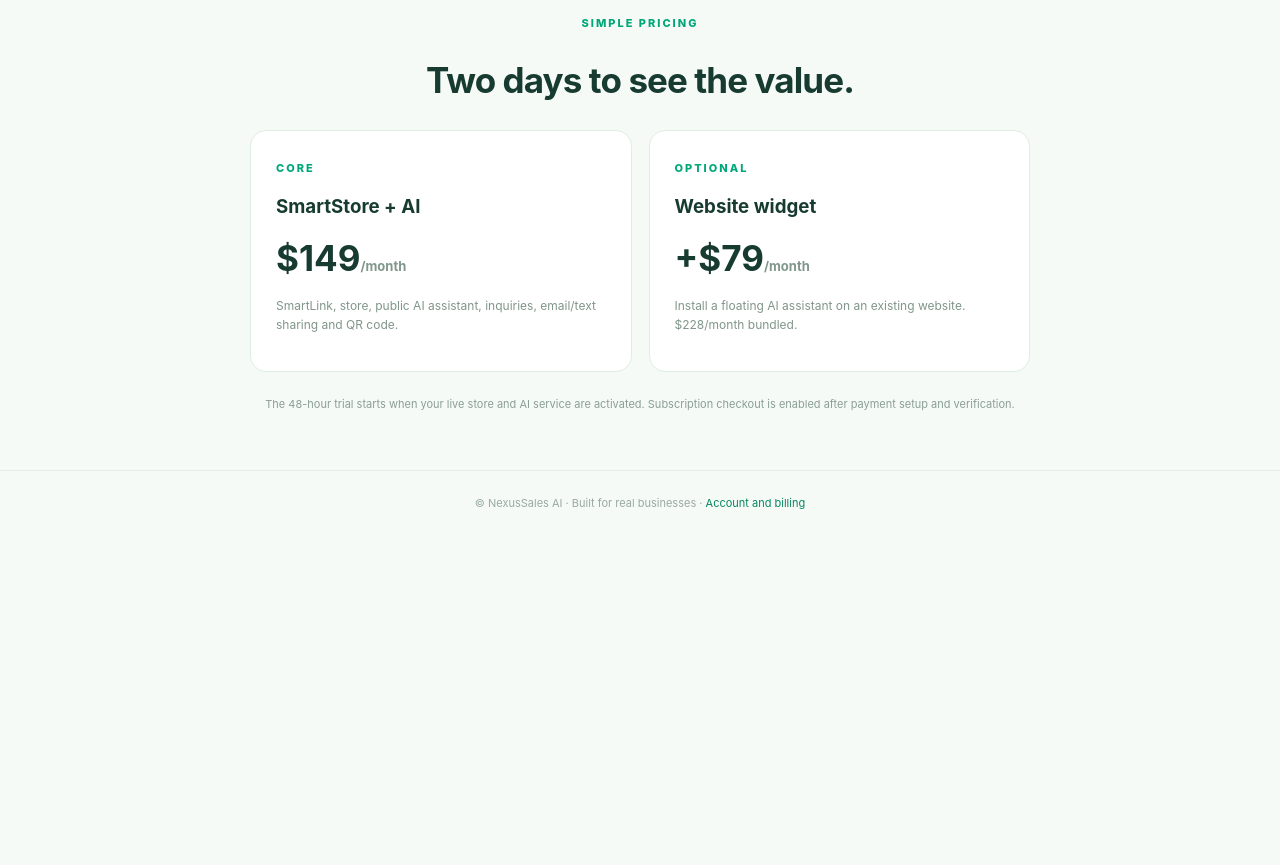
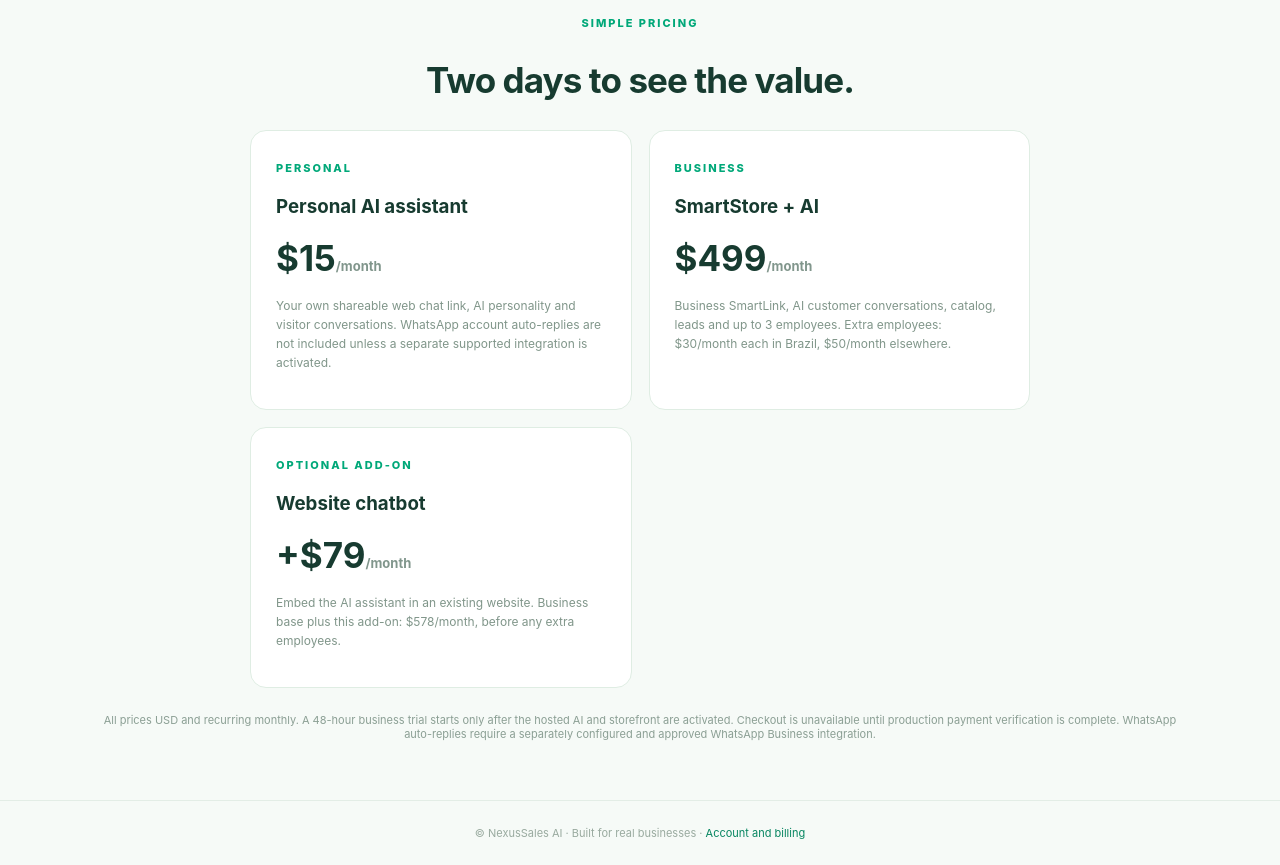
Before and after one commit to ValdemirJunior2020/ZaPZaP, a website: page business.html in a window 1280 px wide. Shown: the part 1620-2485 px from the top of the page. Before the commit the page ends 2155 px from the top, so only its background shows below. Drawn offline with Linux system fonts and the light colour scheme; no server answers.

Commit message:
fix: align public plan prices with live checkout and clarify WhatsApp limitations

```diff
--- a/business.html
+++ b/business.html
@@ -34,9 +34,10 @@
 <article><div>▤</div><h3>SmartStore</h3><p>Add and update products, services, images, rates and availability.</p></article>
 <article><div>◎</div><h3>Customer inquiries</h3><p>Customers request quotes and you see those leads in your private dashboard.</p></article></div></section>
 <section id="pricing" class="pricing"><div class="tag">SIMPLE PRICING</div><h2>Two days to see the value.</h2>
-<div class="price-grid"><article><span class="tag">CORE</span><h3>SmartStore + AI</h3><strong>$149<small>/month</small></strong><p>SmartLink, store, public AI assistant, inquiries, email/text sharing and QR code.</p></article>
-<article><span class="tag">OPTIONAL</span><h3>Website widget</h3><strong>+$79<small>/month</small></strong><p>Install a floating AI assistant on an existing website. $228/month bundled.</p></article></div>
-<p class="fine">The 48-hour trial starts when your live store and AI service are activated. Subscription checkout is enabled after payment setup and verification.</p></section>
+<div class="price-grid"><article><span class="tag">PERSONAL</span><h3>Personal AI assistant</h3><strong>$15<small>/month</small></strong><p>Your own shareable web chat link, AI personality and visitor conversations. WhatsApp account auto-replies are not included unless a separate supported integration is activated.</p></article>
+<article><span class="tag">BUSINESS</span><h3>SmartStore + AI</h3><strong>$499<small>/month</small></strong><p>Business SmartLink, AI customer conversations, catalog, leads and up to 3 employees. Extra employees: $30/month each in Brazil, $50/month elsewhere.</p></article>
+<article><span class="tag">OPTIONAL ADD-ON</span><h3>Website chatbot</h3><strong>+$79<small>/month</small></strong><p>Embed the AI assistant in an existing website. Business base plus this add-on: $578/month, before any extra employees.</p></article></div>
+<p class="fine">All prices USD and recurring monthly. A 48-hour business trial starts only after the hosted AI and storefront are activated. Checkout is unavailable until production payment verification is complete. WhatsApp auto-replies require a separately configured and approved WhatsApp Business integration.</p></section>
 </main>
 <section id="workspace" class="workspace hidden">
 <aside class="side"><div class="side-title">BUSINESS WORKSPACE</div><div class="side-name" id="sideName">Your business</div>
```
